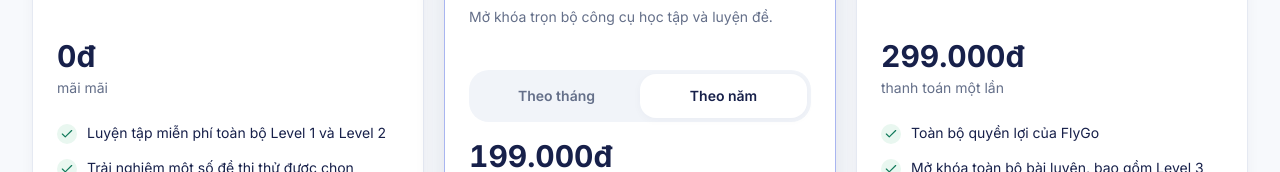
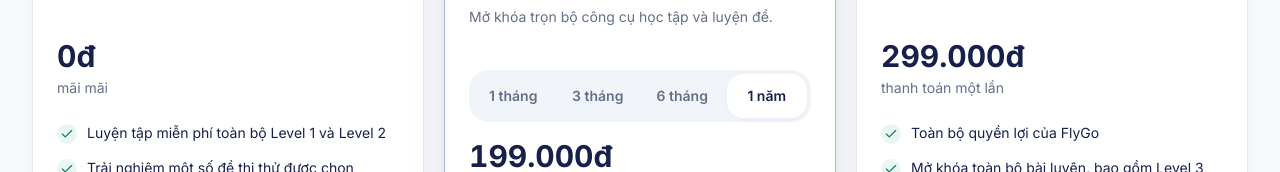
Before and after one commit to ducviet-mis/VivuX, a Next.js app: page /pricing in a window 1280 px wide. Shown: the part 775-947 px from the top of the page. Built offline with nearby package versions, Linux system fonts and the light colour scheme; no server answers.

Commit message:
Add FlyMax 3 and 6 month plans

```diff
--- a/src/app/pricing/page.tsx
+++ b/src/app/pricing/page.tsx
@@ -21,6 +21,7 @@ import { GiftCodeForm } from '@/features/subscription/components/gift-code-form'
 import { PaymentDialog } from '@/features/subscription/components/payment-dialog';
 import {
   FAQ_ITEMS,
+  FLYMAX_CYCLES,
   FLYGO_FEATURES,
   PAID_PLANS,
   PREMIUM_FEATURES,
@@ -29,7 +30,7 @@ import type { PaidPlan } from '@/features/subscription/types';
 import { formatCurrency, formatExpiryDate, getEffectiveAccountTier } from '@/features/subscription/utils';
 import { cn } from '@/lib/utils';
 
-type BillingCycle = 'monthly' | 'yearly';
+type BillingCycle = (typeof FLYMAX_CYCLES)[number]['id'];
 
 export default function PricingPage() {
   const router = useRouter();
@@ -38,7 +39,8 @@ export default function PricingPage() {
   const [selectedPlan, setSelectedPlan] = useState<PaidPlan | null>(null);
   const [paymentOpen, setPaymentOpen] = useState(false);
   const currentTier = getEffectiveAccountTier(user);
-  const flyMaxPlan = billingCycle === 'yearly' ? PAID_PLANS.flymax_yearly : PAID_PLANS.flymax_monthly;
+  const selectedFlyMaxCycle = FLYMAX_CYCLES.find((cycle) => cycle.id === billingCycle) ?? FLYMAX_CYCLES[0];
+  const flyMaxPlan = PAID_PLANS[selectedFlyMaxCycle.planCode];
   const expiryDate = currentTier === 'flymax' ? formatExpiryDate(user?.subscriptionExpiresAt) : null;
 
   const openPayment = (plan: PaidPlan) => {
@@ -109,7 +111,7 @@ export default function PricingPage() {
             title="FlyMax"
             description="Mở khóa trọn bộ công cụ học tập và luyện đề."
             price={formatCurrency(flyMaxPlan.price)}
-            priceSuffix={billingCycle === 'yearly' ? 'mỗi năm' : 'mỗi tháng'}
+            priceSuffix={`Thời hạn ${flyMaxPlan.billingLabel}`}
             features={PREMIUM_FEATURES}
             icon={Crown}
             featured
@@ -117,12 +119,21 @@ export default function PricingPage() {
             action={() => openPayment(flyMaxPlan)}
             actionLabel={currentTier === 'flyinfinity' ? 'Đã sở hữu FlyInfinity' : currentTier === 'flymax' ? 'Gia hạn FlyMax' : 'Chọn FlyMax'}
             headerExtra={(
-              <div className="grid grid-cols-2 rounded-xl bg-muted p-1" aria-label="Chu kỳ thanh toán">
-                <button type="button" onClick={() => setBillingCycle('monthly')} aria-pressed={billingCycle === 'monthly'} className={cn('min-h-11 rounded-lg px-3 text-sm font-semibold', billingCycle === 'monthly' ? 'bg-surface text-foreground shadow-soft' : 'text-muted-foreground hover:text-foreground')}>Theo tháng</button>
-                <button type="button" onClick={() => setBillingCycle('yearly')} aria-pressed={billingCycle === 'yearly'} className={cn('min-h-11 rounded-lg px-3 text-sm font-semibold', billingCycle === 'yearly' ? 'bg-surface text-foreground shadow-soft' : 'text-muted-foreground hover:text-foreground')}>Theo năm</button>
+              <div className="grid grid-cols-2 gap-1 rounded-xl bg-muted p-1 sm:grid-cols-4" role="group" aria-label="Chọn thời hạn FlyMax">
+                {FLYMAX_CYCLES.map((cycle) => (
+                  <button
+                    key={cycle.id}
+                    type="button"
+                    onClick={() => setBillingCycle(cycle.id)}
+                    aria-pressed={billingCycle === cycle.id}
+                    className={cn('min-h-11 rounded-lg px-2 py-2 text-sm font-semibold transition-colors', billingCycle === cycle.id ? 'bg-surface text-foreground shadow-soft' : 'text-muted-foreground hover:text-foreground')}
+                  >
+                    {cycle.label}
+                  </button>
+                ))}
               </div>
             )}
-            priceNote={billingCycle === 'yearly' ? 'Tiết kiệm 149.000đ so với trả theo tháng' : undefined}
+            priceNote={selectedFlyMaxCycle.savings > 0 ? `Tiết kiệm ${formatCurrency(selectedFlyMaxCycle.savings)} so với gói 1 tháng` : undefined}
           />
 
           <PricingCard
--- a/src/features/subscription/config.ts
+++ b/src/features/subscription/config.ts
@@ -26,6 +26,20 @@ export const PAID_PLANS: Record<PaidPlanCode, PaidPlan> = {
     price: 29_000,
     durationDays: 30,
   },
+  flymax_quarterly: {
+    code: 'flymax_quarterly',
+    name: 'FlyMax',
+    billingLabel: '3 tháng',
+    price: 69_000,
+    durationDays: 90,
+  },
+  flymax_half_yearly: {
+    code: 'flymax_half_yearly',
+    name: 'FlyMax',
+    billingLabel: '6 tháng',
+    price: 139_000,
+    durationDays: 180,
+  },
   flymax_yearly: {
     code: 'flymax_yearly',
     name: 'FlyMax',
@@ -41,6 +55,13 @@ export const PAID_PLANS: Record<PaidPlanCode, PaidPlan> = {
     durationDays: null,
   },
 };
+
+export const FLYMAX_CYCLES = [
+  { id: 'monthly', label: '1 tháng', planCode: 'flymax_monthly', savings: 0 },
+  { id: 'quarterly', label: '3 tháng', planCode: 'flymax_quarterly', savings: 18_000 },
+  { id: 'half-yearly', label: '6 tháng', planCode: 'flymax_half_yearly', savings: 35_000 },
+  { id: 'yearly', label: '1 năm', planCode: 'flymax_yearly', savings: 149_000 },
+] as const;
 
 export const FLYGO_FEATURES = [
   'Luyện tập miễn phí toàn bộ Level 1 và Level 2',
@@ -64,8 +85,8 @@ export const FAQ_ITEMS = [
     answer: 'Có. FlyGo cho phép bạn luyện tập miễn phí toàn bộ Level 1, Level 2, đọc Cẩm nang và làm một số đề thi thử được chọn. Bạn chỉ cần đăng ký tài khoản để lưu tiến trình học.',
   },
   {
-    question: 'FlyMax tháng và FlyMax năm khác nhau thế nào?',
-    answer: 'Hai lựa chọn có cùng đặc quyền. Điểm khác biệt là thời hạn sử dụng: gói tháng phù hợp để trải nghiệm ngắn hạn, còn gói năm tiết kiệm hơn nếu bạn học thường xuyên.',
+    question: 'FlyMax có những thời hạn nào?',
+    answer: 'Đặc quyền FlyMax là như nhau: 1 tháng 29.000đ, 3 tháng 69.000đ, 6 tháng 139.000đ hoặc 1 năm 199.000đ. Gói dài hơn giúp bạn tiết kiệm hơn so với mua từng tháng.',
   },
   {
     question: 'FlyInfinity có phát sinh phí gia hạn không?',
--- a/src/features/subscription/types.ts
+++ b/src/features/subscription/types.ts
@@ -1,6 +1,11 @@
 export type AccountTier = 'flygo' | 'flymax' | 'flyinfinity';
 
-export type PaidPlanCode = 'flymax_monthly' | 'flymax_yearly' | 'flyinfinity';
+export type PaidPlanCode =
+  | 'flymax_monthly'
+  | 'flymax_quarterly'
+  | 'flymax_half_yearly'
+  | 'flymax_yearly'
+  | 'flyinfinity';
 
 export interface PaidPlan {
   code: PaidPlanCode;
```
Also changed, not shown: public/sw.js, 2 other files (tests, documents, lock files or other folders).
